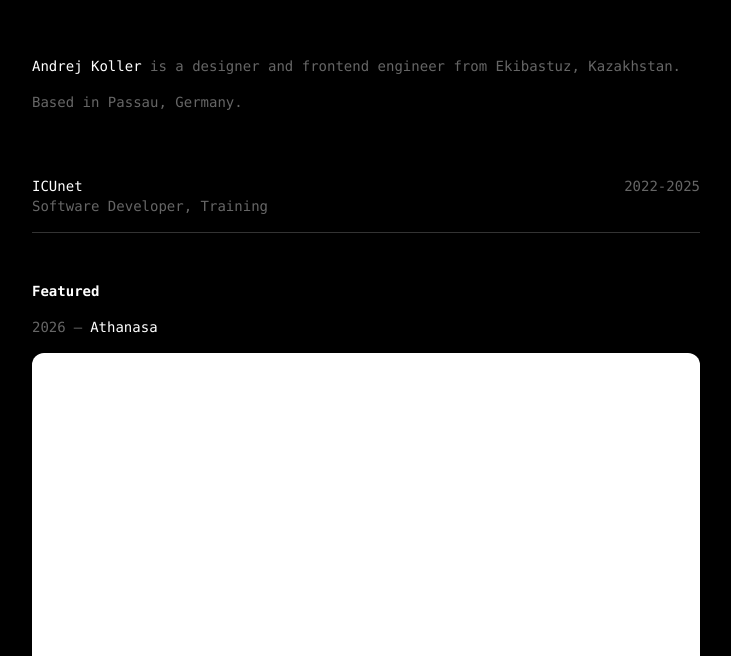
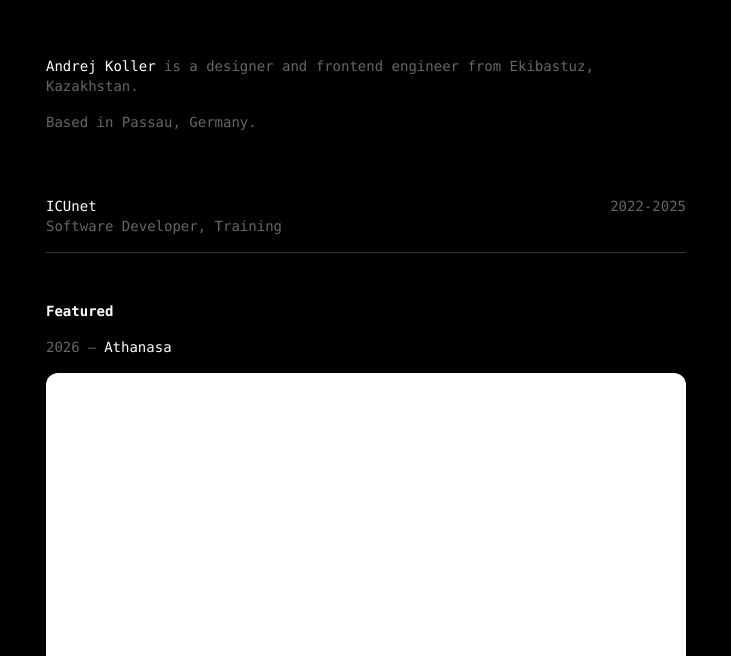
Before and after one commit to andrejkoller/dev-andrejkoller-next, a Next.js app: page / in a window 1280 px wide. Shown: the part 144-800 px from the top of the page, without its empty margins (274-1005 px from the left). Built offline with nearby package versions, Linux system fonts and the light colour scheme.

Commit message:
Update max-width styles for Header and Footer components

```diff
--- a/app/client-layout.tsx
+++ b/app/client-layout.tsx
@@ -9,7 +9,7 @@ export default function ClientLayout({
   return (
     <div className="flex flex-col min-h-screen text-sm">
       <Header />
-      <main className="max-w-175 w-full min-h-screen mx-auto px-4 grow mb-12">
+      <main className="max-w-2xl w-full min-h-screen mx-auto px-4 grow mb-12">
         {children}
       </main>
       <Footer />
--- a/components/footer.tsx
+++ b/components/footer.tsx
@@ -3,7 +3,7 @@ import Link from "next/link";
 export const Footer = () => {
   return (
     <footer className="w-full border-t border-(--border) h-50 fade-in delay-9">
-      <div className="max-w-175 w-full mx-auto px-4 h-full flex flex-col justify-center items-center gap-12 min-[425px]:flex-row min-[425px]:gap-0 min-[425px]:justify-between max-[425px]:items-start">
+      <div className="max-w-2xl w-full mx-auto px-4 h-full flex flex-col justify-center items-center gap-12 min-[425px]:flex-row min-[425px]:gap-0 min-[425px]:justify-between max-[425px]:items-start">
         <div className="flex space-x-8">
           <Link
             className="hover:text-(--hover-foreground)"
--- a/components/header.tsx
+++ b/components/header.tsx
@@ -1,6 +1,6 @@
 export const Header = () => {
   return (
-    <header className="h-50 max-w-175 w-full mx-auto px-4 flex items-center justify-between fade-in">
+    <header className="h-50 max-w-2xl w-full mx-auto px-4 flex items-center justify-between fade-in">
       <div className="flex flex-col items-start">
         {/* SVG Logo coming soon */}
       </div>
```
